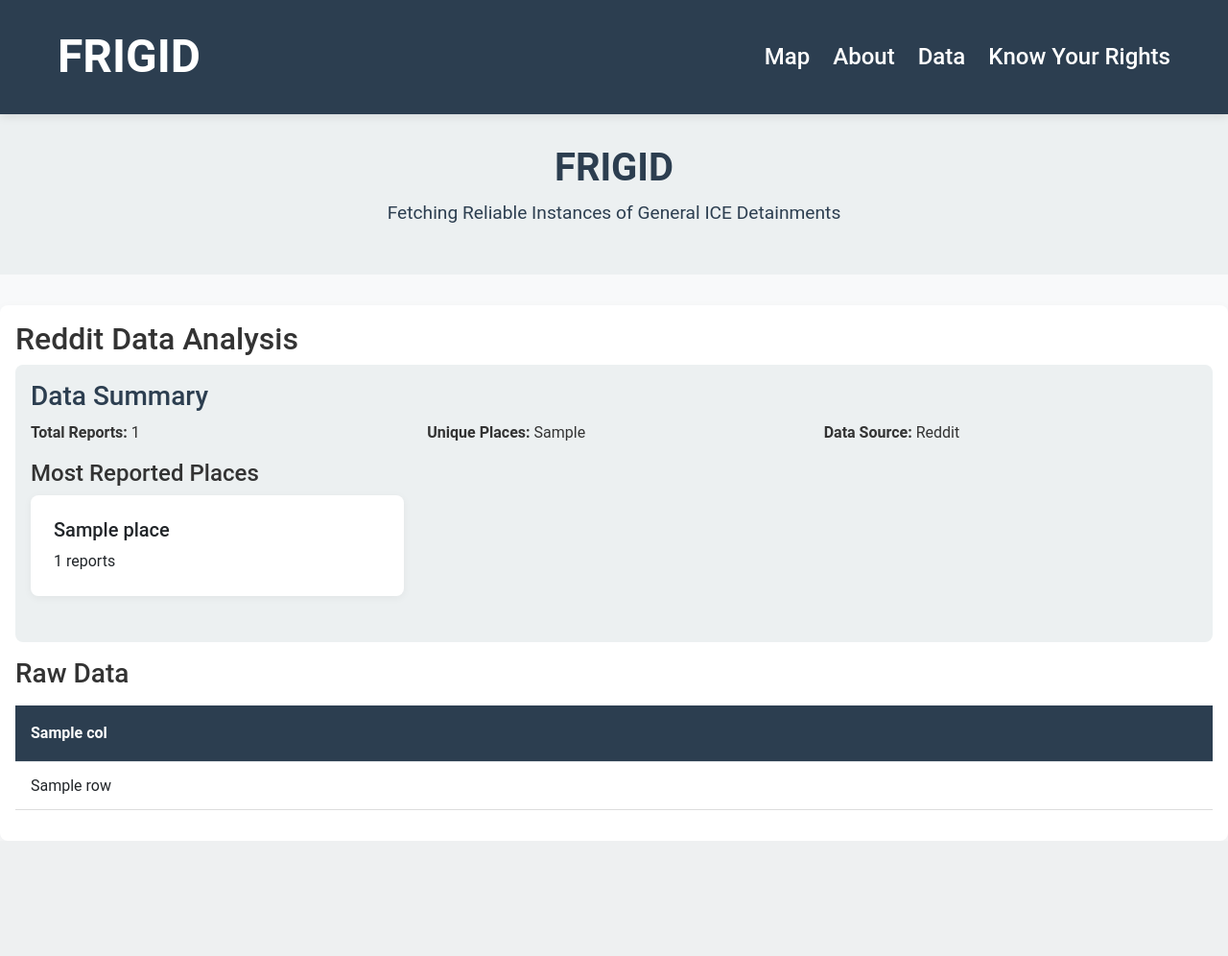
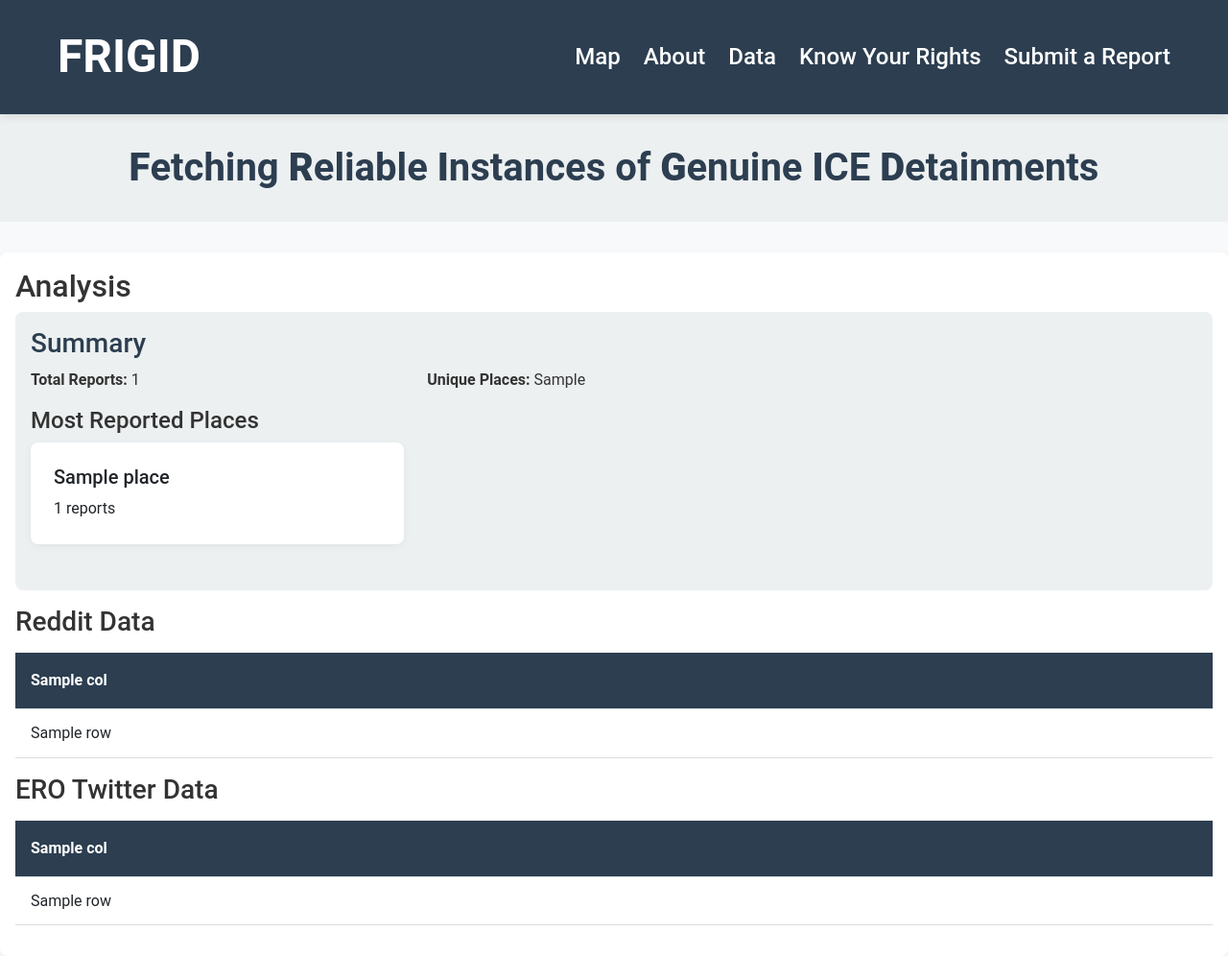
Before and after one commit to dharalam/FRIGID, a Flask app: template app/templates/data.html in a window 1280 px wide. Shown: the whole page at 96% size. Before the commit the page ends 876 px from the top, so only its background shows below. Run offline with Flask 3, Linux system fonts and the light colour scheme; the template is opened without the code that fills it: most values are stand-ins (such as "Sample title", 1, 10 or a date in 2020); some libraries are stand-ins or nearby versions.

Commit message:
Added Report Submissions to protonmail
People can now submit anonymous reports to our site's protonmail, ensuring security and reliability

```diff
--- a/app/app.py
+++ b/app/app.py
@@ -1,13 +1,20 @@
 import os
 import folium
 from folium.plugins import HeatMap
+from dotenv import load_dotenv
 import polars as pl
 import json
 from geopy.geocoders import Nominatim
-from flask import Flask, render_template, request
+from flask import Flask, render_template, request, redirect, url_for, flash
+import smtplib
+from email.mime.text import MIMEText
+from email.mime.multipart import MIMEMultipart
+
+load_dotenv()
 
 # Create Flask app
 app = Flask(__name__, template_folder='templates')
+app.secret_key = os.urandom(24)  # Needed for flash messages
 
 # Create templates directory if it doesn't exist
 if not os.path.exists('templates'):
@@ -27,15 +34,14 @@ NJ_CITIES = {}
 
 freqdict = {}
 reddit_df = pl.from_dict(json.load(open("../data/reddit_final_data.json", "r+")))
-places = reddit_df["place"].to_list()
+ero_df = pl.read_csv("../data/ERO_Twitter.csv", has_header=True)
+places = reddit_df["place"].to_list() + ero_df["Location"].to_list()
 for place_names in places:
     place_names = place_names.split(",")
     for place in place_names:
         if place not in freqdict:
             freqdict[place] = 0
         freqdict[place] += 1
-
-print(freqdict)
 
 def get_coords_from_name(name):
     geolocator = Nominatim(user_agent="FRIGID_App")
@@ -83,8 +89,8 @@ def create_nj_map(radius=15):
             fill=True,
             fill_color='red',
             fill_opacity=0.7,
-            popup=f"# of Reports={freqdict[city]}",
-            tooltip=f"{city}\n# of Reports={freqdict[city]}"
+            popup=f"{city}\n# of Reports={freqdict[city]}",
+            tooltip=f"{city}"
         ).add_to(nj_map)
 
     # Add heatmap layer
@@ -102,6 +108,64 @@ nj_map = create_nj_map(15)
 nj_map.get_root().width = "800px"
 nj_map.get_root().height = "600px"
 iframe = nj_map.get_root()._repr_html_()
+
+# Function to send email with report details
+def send_report_email(report_data):
+    try:
+        # Configure email details
+        sender_email = os.getenv("GMAIL")  # Your Gmail address
+        sender_password = os.getenv("GMAIL_PSWD")  # App password, not your regular password
+        receiver_email = os.getenv("PROTONMAIL") # Your ProtonMail address
+
+        # Gmail SMTP server settings
+        smtp_server = "smtp.gmail.com"
+        smtp_port = 587
+
+        # Create message
+        message = MIMEMultipart()
+        message["From"] = sender_email
+        message["To"] = receiver_email
+        message["Subject"] = f"ICE Activity Report: {report_data['location']}"
+
+        # Email body
+        body = f"""
+        New ICE Activity Report:
+
+        Location: {report_data['location']}
+        Date: {report_data['date']}
+        Time: {report_data['time']}
+
+        Activity Description:
+        {report_data['description']}
+
+        Contact Information (if provided):
+        Name: {report_data.get('contact_name', 'Not provided')}
+        Email: {report_data.get('contact_email', 'Not provided')}
+        Phone: {report_data.get('contact_phone', 'Not provided')}
+
+        Additional Notes:
+        {report_data.get('additional_info', 'None')}
+        """
+
+        message.attach(MIMEText(body, "plain"))
+
+        # Connect to Gmail's SMTP server and send email
+        try:
+            with smtplib.SMTP(smtp_server, smtp_port) as server:
+                server.ehlo()
+                server.starttls()
+                server.ehlo()
+                server.login(user=sender_email, password=sender_password)
+                server.send_message(message)
+                print("Email sent successfully!")
+                return True
+        except Exception as e:
+            print(f"SMTP Error: {str(e)}")
+            return False
+
+    except Exception as e:
+        print(f"Error sending email: {str(e)}")
+        return False
 
 @app.route('/')
 def map_page():
@@ -130,11 +194,14 @@ def about_page():
 def data_page():
     try:
         # Convert Polars DataFrame to dict for rendering
-        data_dict = reddit_df.to_dicts()
-        columns = reddit_df.columns
+        reddit_dict = reddit_df.select(["title", "url", "place", "when"]).to_dicts()
+        reddit_columns = reddit_df.select(["title", "url", "place", "when"]).columns
+
+        ero_dict = ero_df.to_dicts()
+        ero_columns = ero_df.columns
 
         # Get some basic stats about the data
-        total_reports = len(reddit_df)
+        total_reports = len(reddit_df) + len(ero_df)
         unique_places = len(freqdict)
 
         # Most reported places (top 5)
@@ -144,11 +211,13 @@ def data_page():
             'data.html',
             title="Data",
             active_page="data",
-            data=data_dict,
-            columns=columns,
+            reddit_data=reddit_dict,
+            reddit_columns=reddit_columns,
             total_reports=total_reports,
             unique_places=unique_places,
-            top_places=top_places
+            top_places=top_places,
+            ero_data = ero_dict,
+            ero_columns = ero_columns
         )
     except Exception as e:
         return render_template(
@@ -166,5 +235,53 @@ def rights_page():
         active_page="rights"
     )
 
+@app.route('/report', methods=['GET', 'POST'])
+def report_page():
+    if request.method == 'POST':
+        try:
+            # Collect form data
+            report_data = {
+                'location': request.form.get('location', ''),
+                'date': request.form.get('date', ''),
+                'time': request.form.get('time', ''),
+                'description': request.form.get('description', ''),
+                'contact_name': request.form.get('contact_name', ''),
+                'contact_email': request.form.get('contact_email', ''),
+                'contact_phone': request.form.get('contact_phone', ''),
+                'additional_info': request.form.get('additional_info', '')
+            }
+
+            # Validate required fields
+            if not report_data['location'] or not report_data['date'] or not report_data['description']:
+                flash('Please fill in all required fields.', 'error')
+                return redirect(url_for('report_page'))
+
+            # Send the report via email
+            if send_report_email(report_data):
+                flash('Your report has been submitted successfully. Thank you for contributing.', 'success')
+
+                # Add to the frequency dictionary if it's a New Jersey location
+                location = report_data['location'].strip()
+                if location:
+                    if location not in freqdict:
+                        freqdict[location] = 0
+                    freqdict[location] += 1
+
+                return redirect(url_for('map_page'))
+            else:
+                flash('There was an error submitting your report. Please try again later.', 'error')
+                return redirect(url_for('report_page'))
+
+        except Exception as e:
+            flash(f'An error occurred: {str(e)}', 'error')
+            return redirect(url_for('report_page'))
+
+    # For GET requests, just render the form
+    return render_template(
+        'report.html',
+        title="Submit ICE Activity Report",
+        active_page="report"
+    )
+
 if __name__ == '__main__':
     app.run(debug=True)
--- a/app/templates/base.html
+++ b/app/templates/base.html
@@ -25,14 +25,16 @@
                 <li class="nav-item">
                     <a href="/rights" class="nav-link {% if active_page == 'rights' %}active{% endif %}">Know Your Rights</a>
                 </li>
+                <li class="nav-item">
+                    <a href="/report" class="nav-link {% if active_page == 'rights' %}active{% endif %}">Submit a Report</a>
+                </li>
             </ul>
         </div>
     </nav>
 
     <header class="header">
         <div class="container">
-            <h1>FRIGID</h1>
-            <p>Fetching Reliable Instances of General ICE Detainments</p>
+            <h1><strong>F</strong>etching <strong>R</strong>eliable <strong>I</strong>nstances of <strong>G</strong>enuine <strong>I</strong>CE <strong>D</strong>etainments</h1>
         </div>
     </header>
 
--- a/app/templates/data.html
+++ b/app/templates/data.html
@@ -2,19 +2,16 @@
 
 {% block content %}
 <div class="data-container">
-    <h2>Reddit Data Analysis</h2>
+    <h2>Analysis</h2>
 
     <div class="data-stats">
-        <h3>Data Summary</h3>
+        <h3>Summary</h3>
         <div class="row">
             <div class="col-md-4">
                 <p><strong>Total Reports:</strong> {{ total_reports }}</p>
             </div>
             <div class="col-md-4">
                 <p><strong>Unique Places:</strong> {{ unique_places }}</p>
-            </div>
-            <div class="col-md-4">
-                <p><strong>Data Source:</strong> Reddit</p>
             </div>
         </div>
 
@@ -33,20 +30,42 @@
         </div>
     </div>
 
-    <h3>Raw Data</h3>
+    <h3>Reddit Data</h3>
     <div class="table-container">
         <table class="table">
             <thead>
                 <tr>
-                    {% for col in columns %}
+                    {% for col in reddit_columns %}
                     <th>{{ col }}</th>
                     {% endfor %}
                 </tr>
             </thead>
             <tbody>
-                {% for row in data %}
+                {% for row in reddit_data %}
                 <tr>
-                    {% for col in columns %}
+                    {% for col in reddit_columns %}
+                    <td>{{ row[col] }}</td>
+                    {% endfor %}
+                </tr>
+                {% endfor %}
+            </tbody>
+        </table>
+    </div>
+
+    <h3>ERO Twitter Data</h3>
+    <div class="table-container">
+        <table class="table">
+            <thead>
+                <tr>
+                    {% for col in ero_columns %}
+                    <th>{{ col }}</th>
+                    {% endfor %}
+                </tr>
+            </thead>
+            <tbody>
+                {% for row in ero_data %}
+                <tr>
+                    {% for col in ero_columns %}
                     <td>{{ row[col] }}</td>
                     {% endfor %}
                 </tr>
```
Also changed, not shown: app/templates/about.html (+3 -10 lines), app/templates/report.html (added, +89 -0 lines), app/templates/rights.html (+0 -40 lines).
